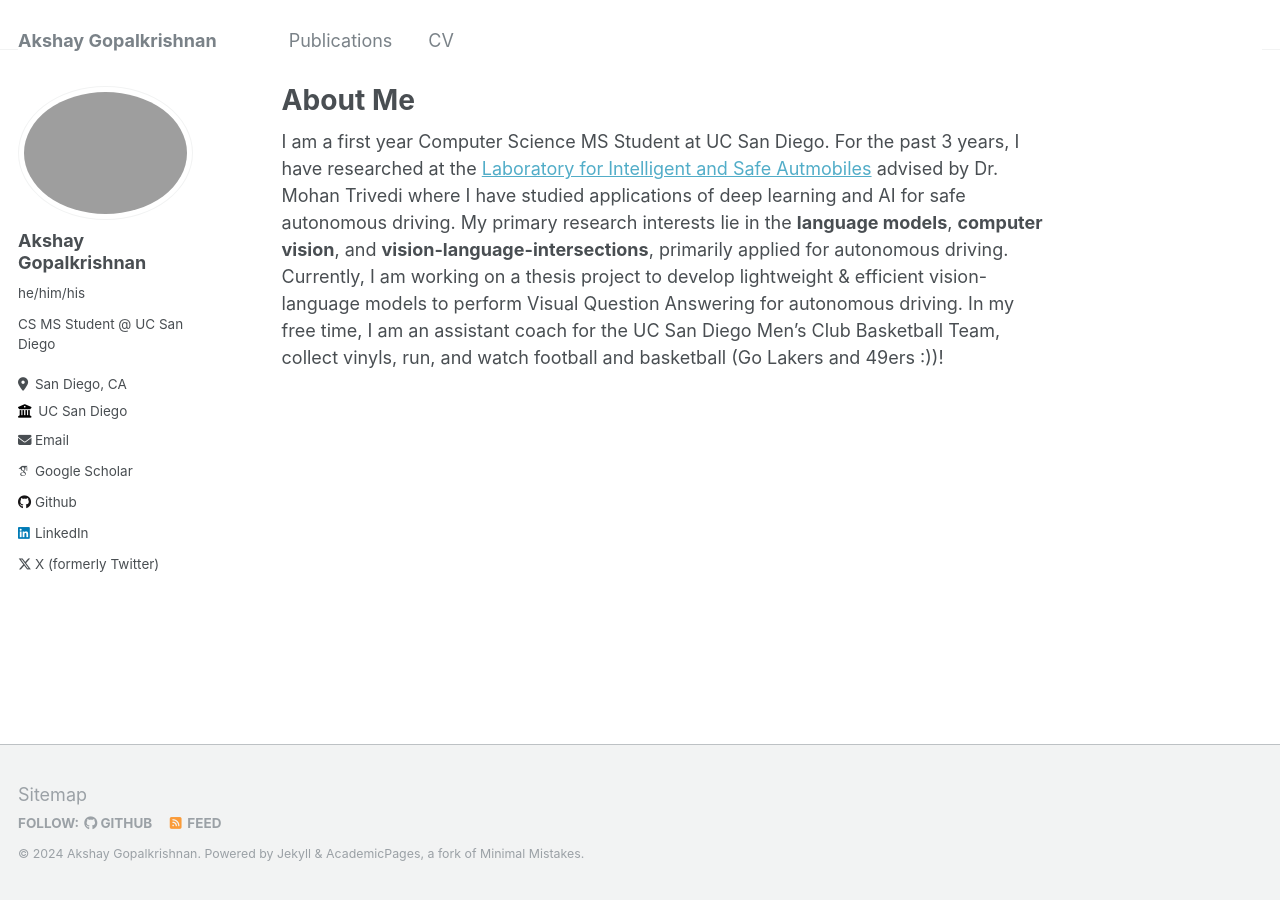
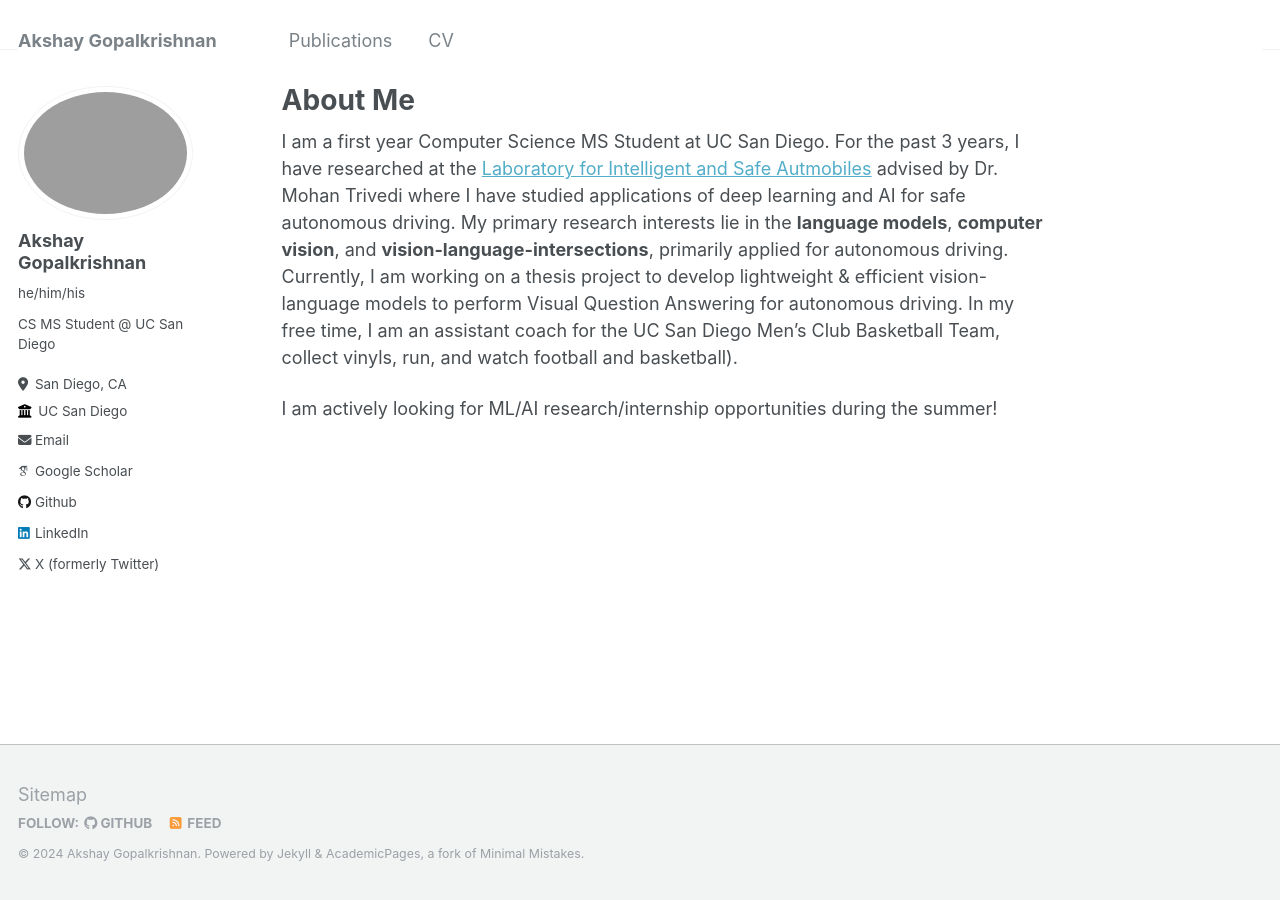
Before and after one commit to akshaygopalkr/akshaygopalkr.github.io, a Jekyll site: the page built from _pages/about.md, in a window 1280 px wide. Built offline with Jekyll 4.4.1, drawn with Linux system fonts in a browser that asks for light colours; some web fonts are replaced.

Commit message:
Update about.md

```diff
--- a/_pages/about.md
+++ b/_pages/about.md
@@ -6,4 +6,6 @@ redirect_from:
   - /about/
   - /about.html
 ---
-I am a first year Computer Science MS Student at UC San Diego. For the past 3 years, I have researched at the [Laboratory for Intelligent and Safe Autmobiles](https://cvrr.ucsd.edu/) advised by Dr. Mohan Trivedi where I have studied applications of deep learning and AI for safe autonomous driving. My primary research interests lie in the **language models**, **computer vision**, and **vision-language-intersections**, primarily applied for autonomous driving. Currently, I am working on a thesis project to develop lightweight & efficient vision-language models to perform Visual Question Answering for autonomous driving. In my free time, I am an assistant coach for the UC San Diego Men's Club Basketball Team, collect vinyls, run, and watch football and basketball (Go Lakers and 49ers :))!
+I am a first year Computer Science MS Student at UC San Diego. For the past 3 years, I have researched at the [Laboratory for Intelligent and Safe Autmobiles](https://cvrr.ucsd.edu/) advised by Dr. Mohan Trivedi where I have studied applications of deep learning and AI for safe autonomous driving. My primary research interests lie in the **language models**, **computer vision**, and **vision-language-intersections**, primarily applied for autonomous driving. Currently, I am working on a thesis project to develop lightweight & efficient vision-language models to perform Visual Question Answering for autonomous driving. In my free time, I am an assistant coach for the UC San Diego Men's Club Basketball Team, collect vinyls, run, and watch football and basketball).
+
+I am actively looking for ML/AI research/internship opportunities during the summer!
```
